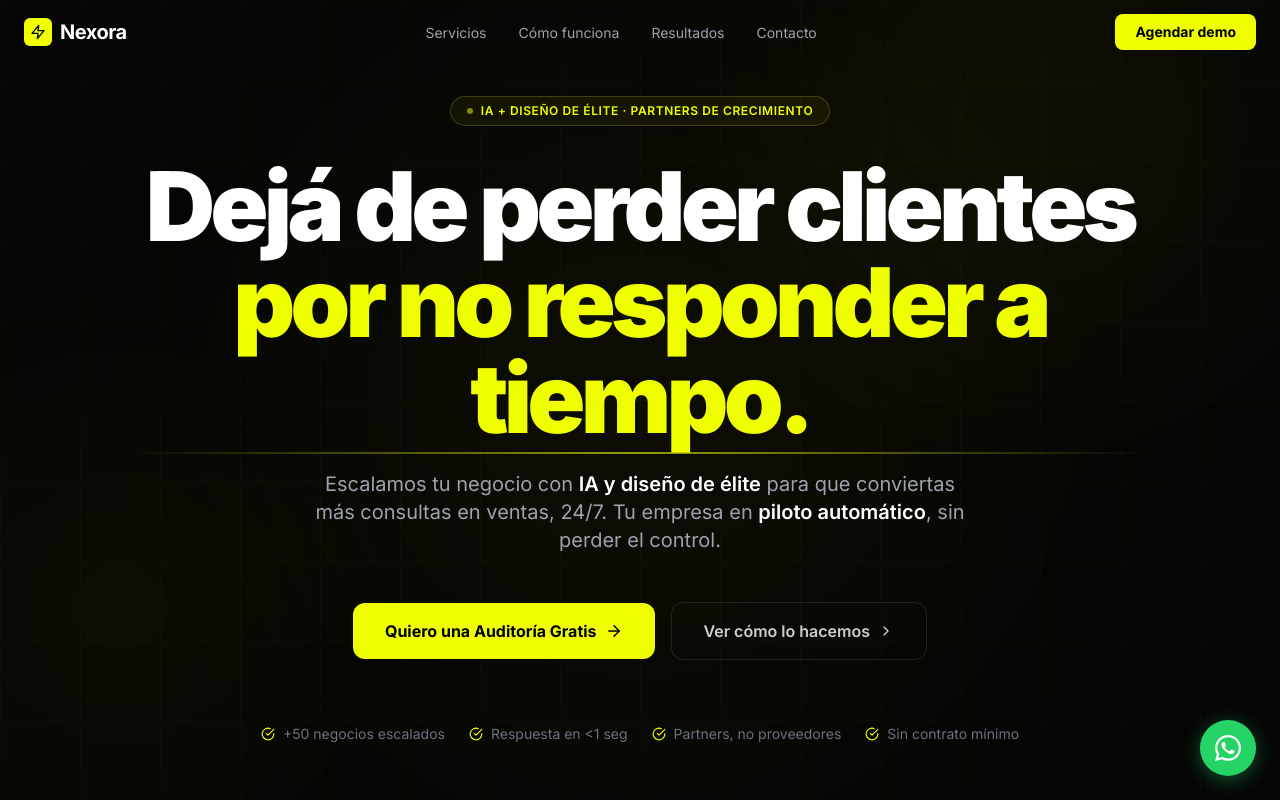
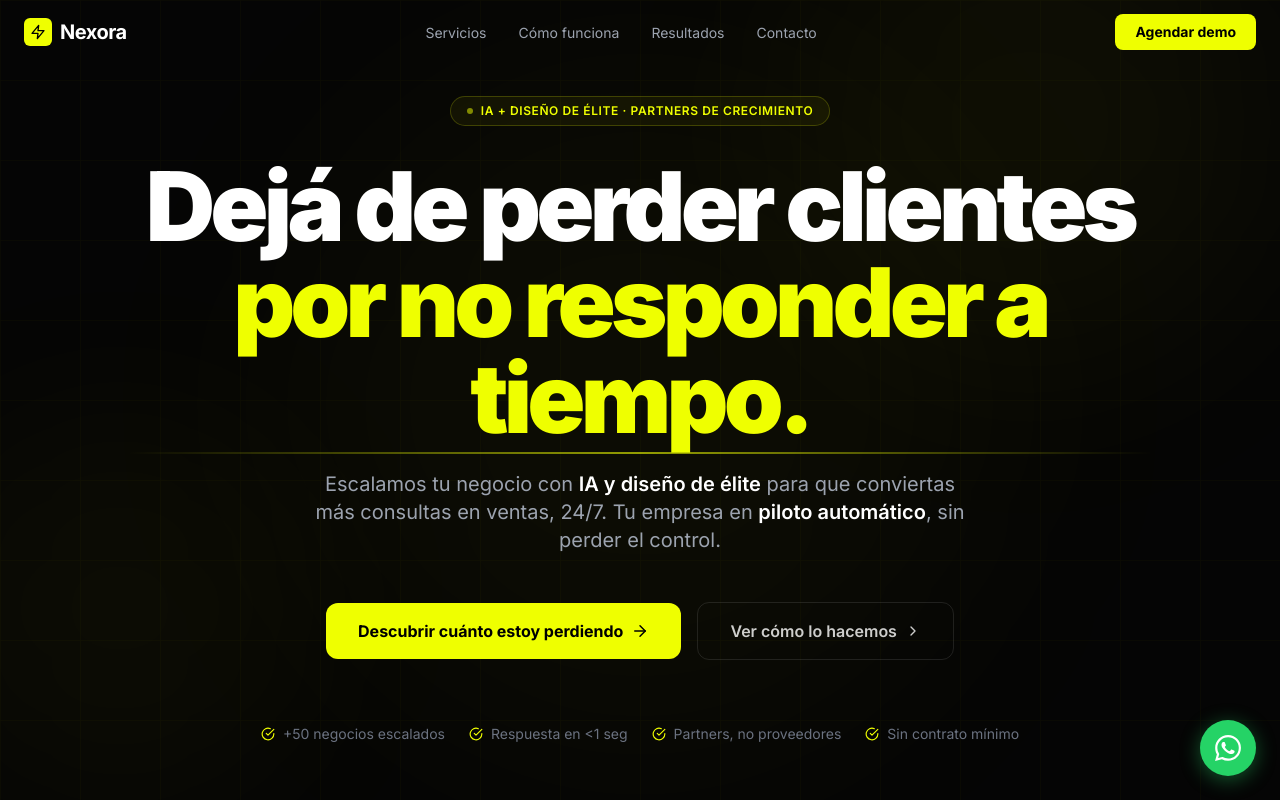
Before and after one commit to MaximilianoPerezvpi/nexora-agency, a Next.js app: page / in a window 1280 px wide. Shown: the top 800 px of the page. Built offline with nearby package versions, Linux system fonts and the light colour scheme.

Commit message:
Update page.tsx

```diff
--- a/app/page.tsx
+++ b/app/page.tsx
@@ -223,7 +223,7 @@ export default function Home() {
             href="#contacto"
             className="group relative px-8 py-4 bg-neon text-black font-bold rounded-xl text-base overflow-hidden transition-all hover:shadow-[0_0_40px_rgba(239,255,0,0.35)] hover:-translate-y-0.5 flex items-center gap-2"
           >
-            <span className="relative z-10">Quiero una Auditoría Gratis</span>
+            <span className="relative z-10">Descubrir cuánto estoy perdiendo</span>
             <ArrowRight
               size={18}
               className="relative z-10 group-hover:translate-x-1 transition-transform"
```
